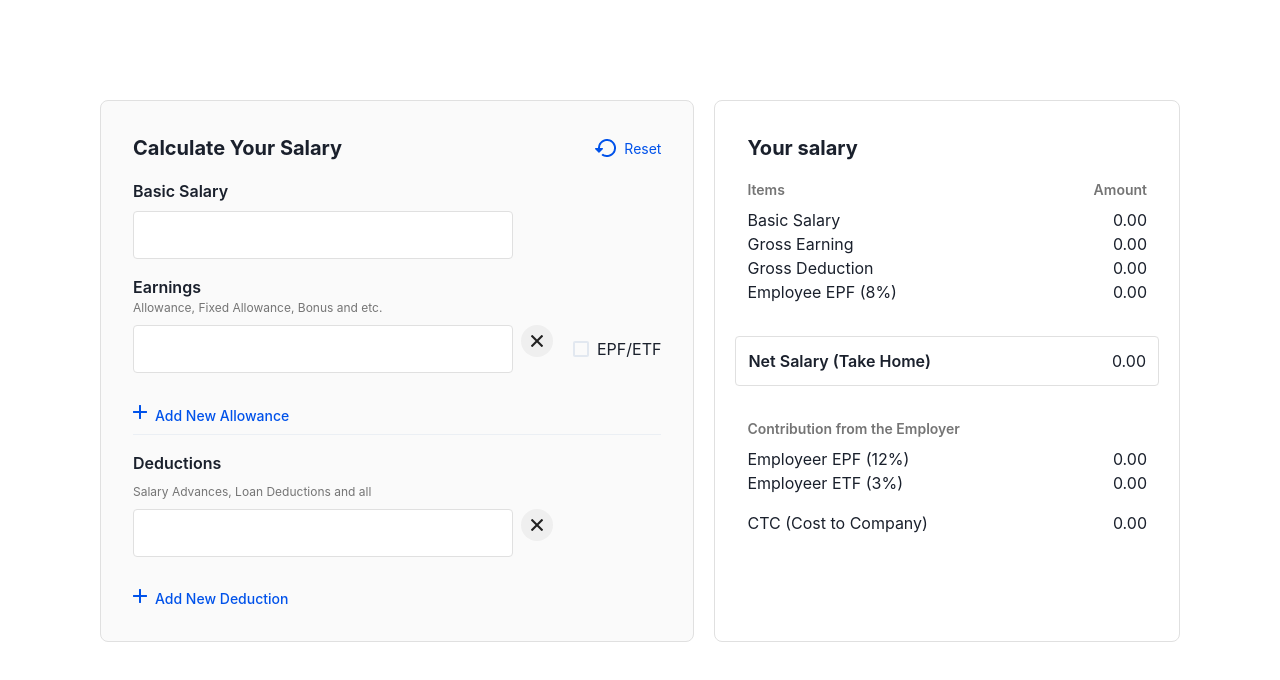
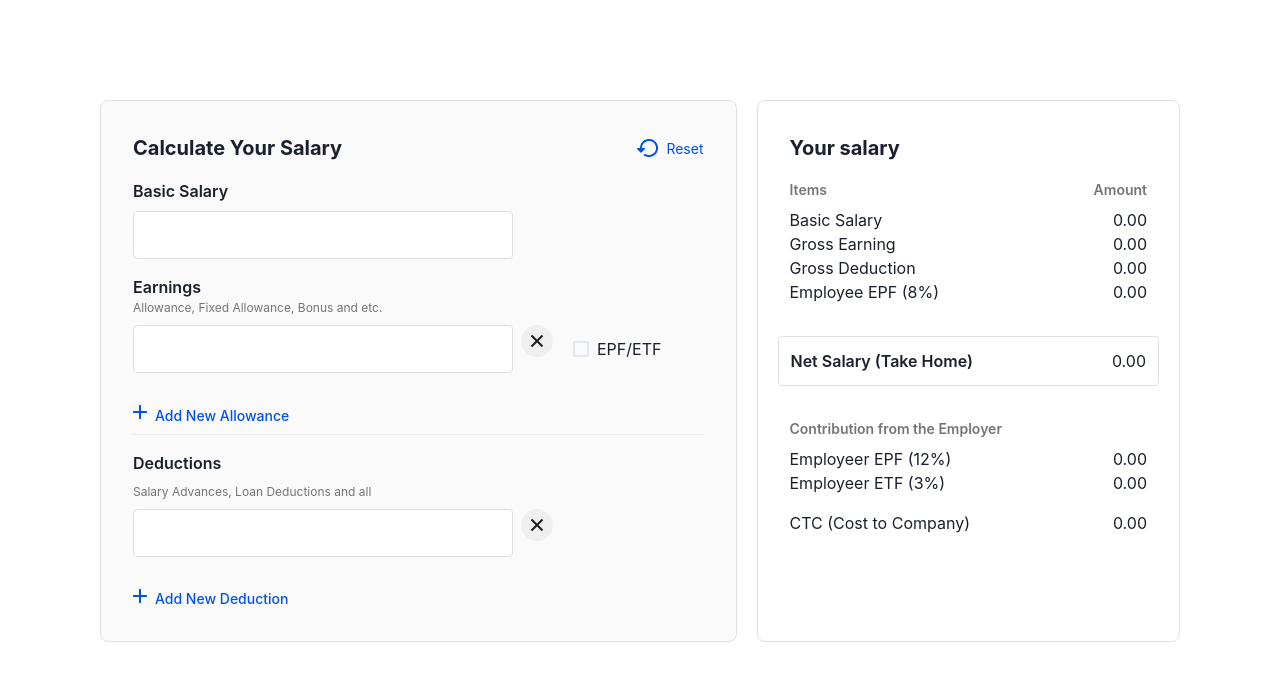
Before and after one commit to charith1997/salary-calculator-betalaunch, a React (Create React App) app: page / in a window 1280 px wide. Shown: the top 680 px of the page. Built offline with nearby package versions, Linux system fonts and the light colour scheme.

Commit message:
Mobile responsiveness

```diff
--- a/src/App.tsx
+++ b/src/App.tsx
@@ -145,9 +145,9 @@ function App() {
   };
 
   return (
-    <Flex padding={"100"}>
+    <Flex padding={"100"} flexDirection={{ base: "column", md: "row" }}>
       <Box
-        flex="2"
+        w={{base: '100%', md: '60%'}}
         borderRadius={"8px"}
         bg="#FAFAFA"
         border={"1px"}
@@ -183,7 +183,7 @@ function App() {
               type="number"
               min="0.01"
               step="0.01"
-              w={"380px"}
+              w={{base: '300px', md: "380px"}}
               h={"48px"}
               borderRadius={"4px"}
               bg={"#FFFFFF"}
@@ -363,7 +363,7 @@ function App() {
       </Box>
 
       <Box
-        flex="2"
+        w={{base: '100%', md: '40%'}}
         bg={"#FFFFFF"}
         borderRadius={"8px"}
         border={"1px"}
```
